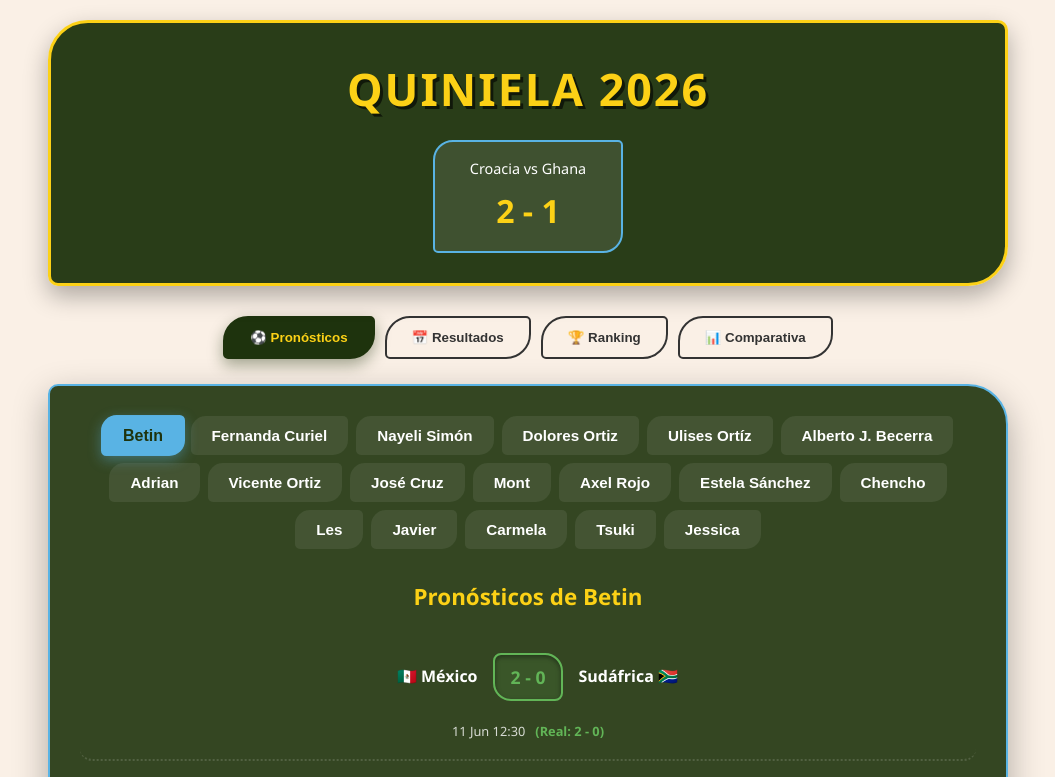
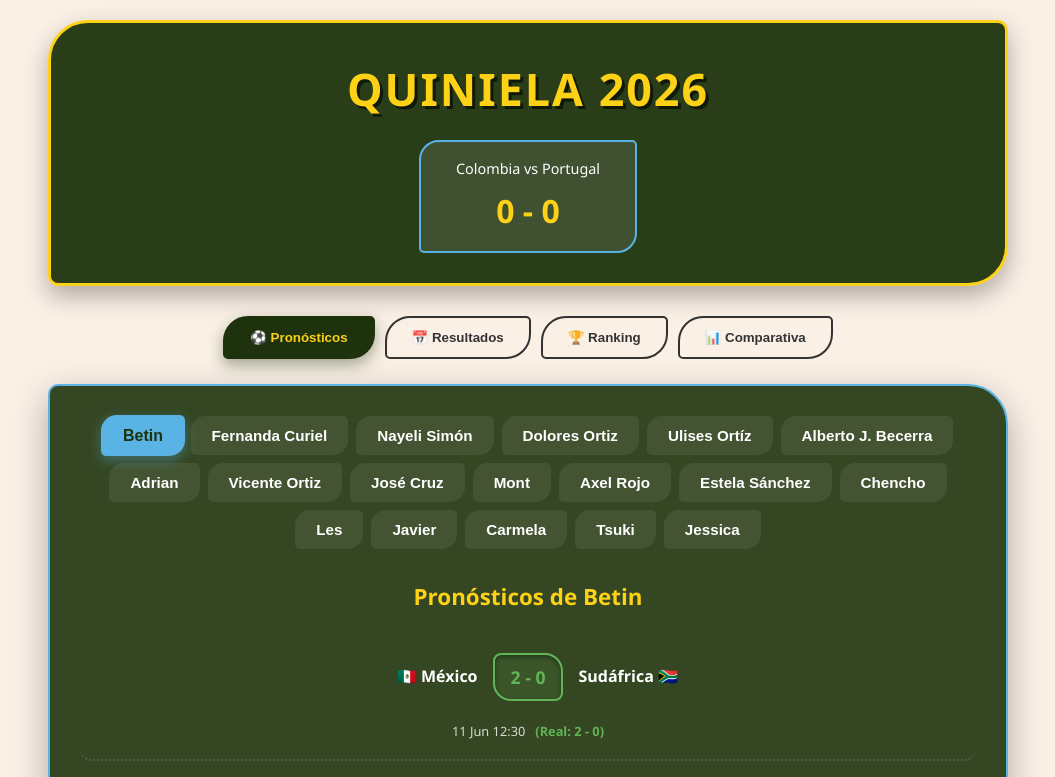
Before and after one commit to alberto88vala-dev/quiniela-mundial-2026, a React (Vite) app: page / in a window 1280 px wide. Shown: the top 777 px of the page, without its empty margins (112-1167 px from the left). Built offline with nearby package versions, Linux system fonts and the light colour scheme.

Commit message:
colombia

```diff
--- a/src/pages/QuinielaManual.jsx
+++ b/src/pages/QuinielaManual.jsx
@@ -5,8 +5,8 @@ export default function QuinielaManual() {
   const [pronosticadorActivo, setPronosticadorActivo] = useState('betin');
 
   const marcadorMundial = {
-    partido: "Croacia vs Ghana",
-    resultado: "2 - 1"
+    partido: "Colombia vs Portugal",
+    resultado: "0 - 0"
   };
 
   const partidos = [
@@ -209,6 +209,9 @@ export default function QuinielaManual() {
     66: "1 - 5",
     67: "0 - 2",
     68: "2 - 1",
+    69: "0 - 0",
+    70: "3 - 1",
+
 
 
     };
```
